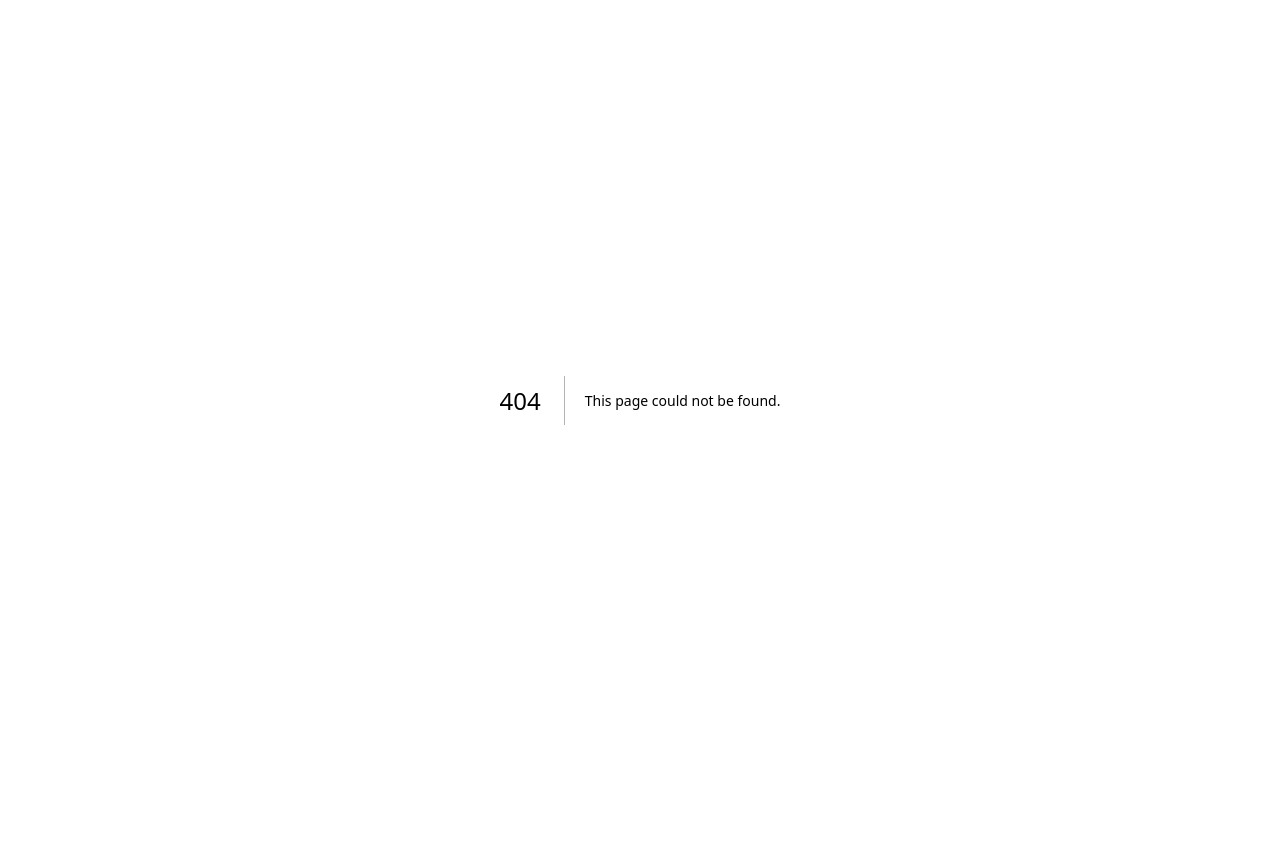
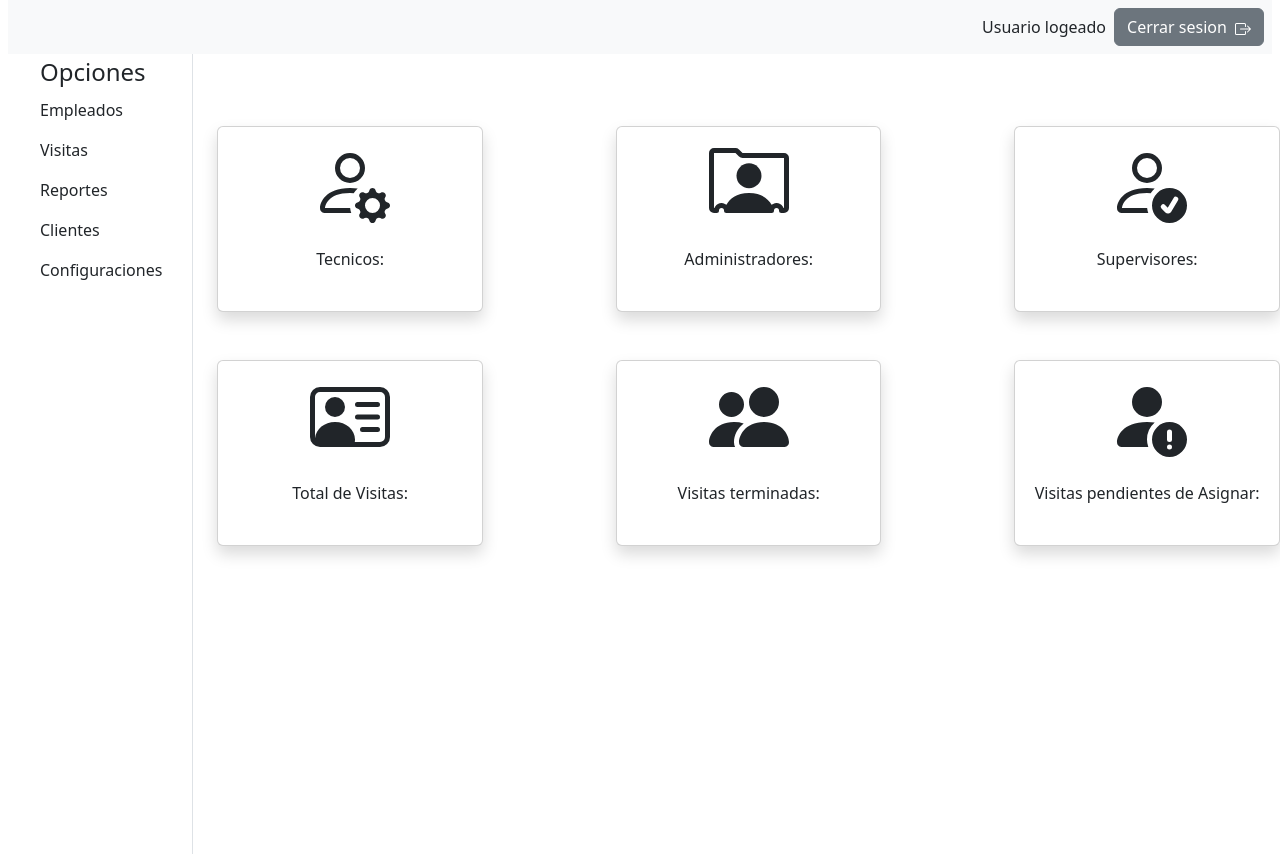
Before and after one commit to Dennis-18/visitas-web-app, a Next.js app: page /dashboard in a window 1280 px wide. Before the commit this address had no page. Before the commit the page ends 800 px from the top, so only its background shows below. Built offline with nearby package versions, Linux system fonts and the light colour scheme.

Commit message:
Add basic structure, dashboard, sidebar, nav bar

```diff
--- /dev/null
+++ b/components/nav/index.js
@@ -0,0 +1,20 @@
+import {Button} from "react-bootstrap";
+import {BoxArrowRight} from "react-bootstrap-icons";
+import {useRouter} from "next/router";
+
+export default function Nav() {
+    const router = useRouter();
+    return (
+        <>
+            <nav className="navbar navbar-expand-lg bg-body-tertiary mx-2">
+                <div className="w-100">
+                    <div className="d-flex align-items-center justify-content-end">
+                        <span>Usuario logeado</span>
+                        <Button variant={"secondary"} className="mx-2" onClick={() => router.push("/")}>Cerrar sesion <BoxArrowRight className="ms-1"/></Button>
+                    </div>
+                </div>
+
+            </nav>
+        </>
+    )
+}
--- /dev/null
+++ b/components/sidebar/index.js
@@ -0,0 +1,46 @@
+
+export default function Sidebar({setOption}) {
+    return (
+        <div className="border-end h-100">
+
+            <div className="d-flex align-items-center mb-3 mb-md-0 me-md-auto link-dark text-decoration-none">
+                <svg className="bi" width="40" height="32"></svg>
+                <div className="fs-4">Opciones</div>
+            </div>
+            <>
+                <ul className="nav nav-pills flex-column mb-auto">
+                    <li>
+                        <a href="#" className="nav-link link-dark">
+                            <svg className="bi me-2" width="16" height="16"></svg>
+                            Empleados
+                        </a>
+                    </li>
+                    <li>
+                        <a href="#" className="nav-link link-dark">
+                            <svg className="bi me-2" width="16" height="16"></svg>
+                            Visitas
+                        </a>
+                    </li>
+                    <li>
+                        <a href="#" className="nav-link link-dark">
+                            <svg className="bi me-2" width="16" height="16"></svg>
+                            Reportes
+                        </a>
+                    </li>
+                    <li>
+                        <a href="#" className="nav-link link-dark">
+                            <svg className="bi me-2" width="16" height="16"></svg>
+                            Clientes
+                        </a>
+                    </li>
+                    <li>
+                        <a href="#" className="nav-link link-dark">
+                            <svg className="bi me-2" width="16" height="16"></svg>
+                            Configuraciones
+                        </a>
+                    </li>
+                </ul>
+            </>
+        </div>
+    );
+}
--- a/package.json
+++ b/package.json
@@ -9,8 +9,11 @@
     "lint": "next lint"
   },
   "dependencies": {
+    "bootstrap": "^5.3.2",
     "next": "13.4.19",
     "react": "18.2.0",
+    "react-bootstrap": "^2.8.0",
+    "react-bootstrap-icons": "^1.10.3",
     "react-dom": "18.2.0"
   },
   "devDependencies": {
--- a/pages/_app.js
+++ b/pages/_app.js
@@ -1,5 +1,5 @@
 import '../styles/globals.css'
-
+import "bootstrap/dist/css/bootstrap.css";
 function MyApp({ Component, pageProps }) {
   return <Component {...pageProps} />
 }
--- /dev/null
+++ b/pages/dashboard.js
@@ -0,0 +1,74 @@
+import Nav from "../components/nav";
+import Sidebar from "../components/sidebar";
+import { Row, Col, Card } from "react-bootstrap";
+import {PersonGear, PersonRolodex, PersonCheck, PersonVcard, PeopleFill, PersonFillExclamation} from "react-bootstrap-icons";
+import React, {useState} from "react";
+
+export default function Dashboard() {
+    const Options = {
+        Dashboard: "Dashboard",
+        Empleados: "Empleados",
+        Visitas: "Visitas",
+        Reportes: "Reportes",
+        Clientes: "Clientes",
+        Configuraciones: "Configuraciones"
+    };
+
+    const [option, setOption] = useState(Options.Dashboard);
+    return (
+        <div className="d-flex flex-column vh-100">
+                <Nav ></Nav>
+            <div>
+                <Row className="vh-100">
+                    <Col className="h-100 col-2">
+                        <Sidebar ></Sidebar>
+                    </Col>
+                    <Col className="d-flex flex-column mt-7 h-100">
+                        <div className="d-flex justify-content-between my-5 w-100">
+                            <Card  className="w-25 h-100 mt-4 shadow">
+                                <Card.Body className="d-flex flex-column justify-content-cener align-items-center">
+                                    <PersonGear className="display-1"></PersonGear>
+                                    <span className="mt-4">Tecnicos: </span>
+                                </Card.Body>
+                            </Card>
+                            <Card  className="w-25 h-100 mt-4 shadow">
+                                <Card.Body className="d-flex flex-column justify-content-cener align-items-center">
+                                    <PersonRolodex className="display-1"></PersonRolodex>
+                                    <span className="mt-4">Administradores: </span>
+                                </Card.Body>
+                            </Card>
+                            <Card  className="w-25 h-100 mt-4 shadow">
+                                <Card.Body className="d-flex flex-column justify-content-cener align-items-center">
+                                    <PersonCheck className="display-1"></PersonCheck>
+                                    <span className="mt-4">Supervisores: </span>
+                                </Card.Body>
+                            </Card>
+                        </div>
+                        <div className="d-flex justify-content-between mt-7 w-100">
+                            <Card  className="w-25 h-100 mt-4 shadow">
+                                <Card.Body className="d-flex flex-column justify-content-cener align-items-center">
+                                    <PersonVcard className="display-1"></PersonVcard>
+                                    <span className="mt-4">Total de Visitas: </span>
+                                </Card.Body>
+                            </Card>
+                            <Card  className="w-25 h-100 mt-4 shadow">
+                                <Card.Body className="d-flex flex-column justify-content-cener align-items-center">
+                                    <PeopleFill className="display-1"></PeopleFill>
+                                    <span className="mt-4">Visitas terminadas: </span>
+                                </Card.Body>
+                            </Card>
+                            <Card  className="w-25 h-100 mt-4 shadow">
+                                <Card.Body className="d-flex flex-column justify-content-cener align-items-center">
+                                    <PersonFillExclamation className="display-1"></PersonFillExclamation>
+                                    <span className="mt-4">Visitas pendientes de Asignar: </span>
+                                </Card.Body>
+                            </Card>
+                        </div>
+
+                    </Col>
+                </Row>
+
+            </div>
+        </div>
+    )
+}
```
Also changed, not shown: components/login/login.js (added, +25 -0 lines), pages/index.js (+4 -64 lines), 2 other files (tests, documents, lock files or other folders).
